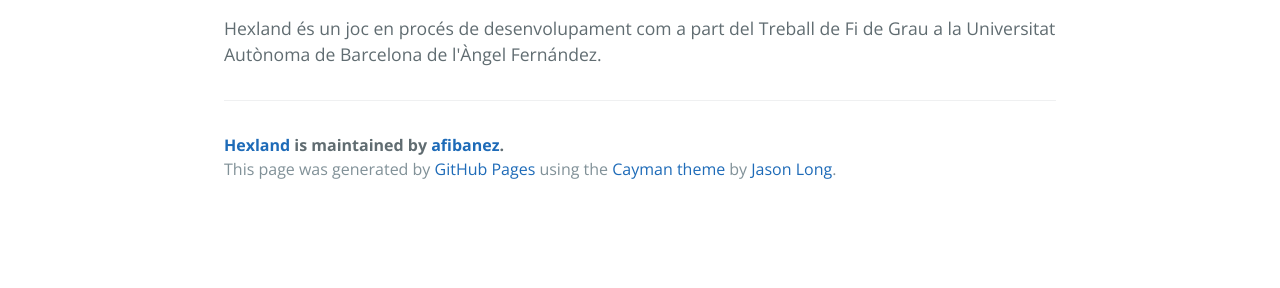
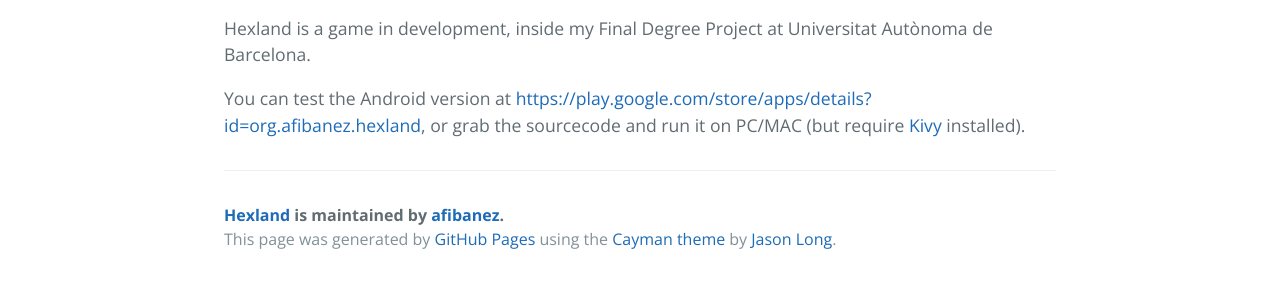
Before and after one commit to anxodio/hexland, a plain HTML site: page index.html in a window 1280 px wide. Shown: the part 448-736 px from the top of the page. Drawn offline with nearby package versions, Linux system fonts and the light colour scheme.

Commit message:
Create gh-pages branch via GitHub

```diff
--- a/index.html
+++ b/index.html
@@ -22,7 +22,9 @@
       <h3>
 <a id="hexland" class="anchor" href="#hexland" aria-hidden="true"><span class="octicon octicon-link"></span></a>Hexland</h3>
 
-<p>Hexland és un joc en procés de desenvolupament com a part del Treball de Fi de Grau a la Universitat Autònoma de Barcelona de l'Àngel Fernández.</p>
+<p>Hexland is a game in development, inside my Final Degree Project at Universitat Autònoma de Barcelona.</p>
+
+<p>You can test the Android version at <a href="https://play.google.com/store/apps/details?id=org.afibanez.hexland">https://play.google.com/store/apps/details?id=org.afibanez.hexland</a>, or grab the sourcecode and run it on PC/MAC (but require <a href="kivy.org">Kivy</a> installed).</p>
 
       <footer class="site-footer">
         <span class="site-footer-owner"><a href="https://github.com/afibanez/hexland">Hexland</a> is maintained by <a href="https://github.com/afibanez">afibanez</a>.</span>
--- a/params.json
+++ b/params.json
@@ -1 +1 @@
-{"name":"Hexland","tagline":"Hexagonal Go inspirated game in Python-Kivy","body":"### Hexland\r\n\r\nHexland és un joc en procés de desenvolupament com a part del Treball de Fi de Grau a la Universitat Autònoma de Barcelona de l'Àngel Fernández.\r\n\r\n\r\n","google":"UA-62042810-1","note":"Don't delete this file! It's used internally to help with page regeneration."}
+{"name":"Hexland","tagline":"Hexagonal Go inspirated game in Python-Kivy","body":"### Hexland\r\n\r\nHexland is a game in development, inside my Final Degree Project at Universitat Autònoma de Barcelona.\r\n\r\nYou can test the Android version at https://play.google.com/store/apps/details?id=org.afibanez.hexland, or grab the sourcecode and run it on PC/MAC (but require [Kivy](kivy.org) installed).\r\n\r\n\r\n","google":"UA-62042810-1","note":"Don't delete this file! It's used internally to help with page regeneration."}
```
